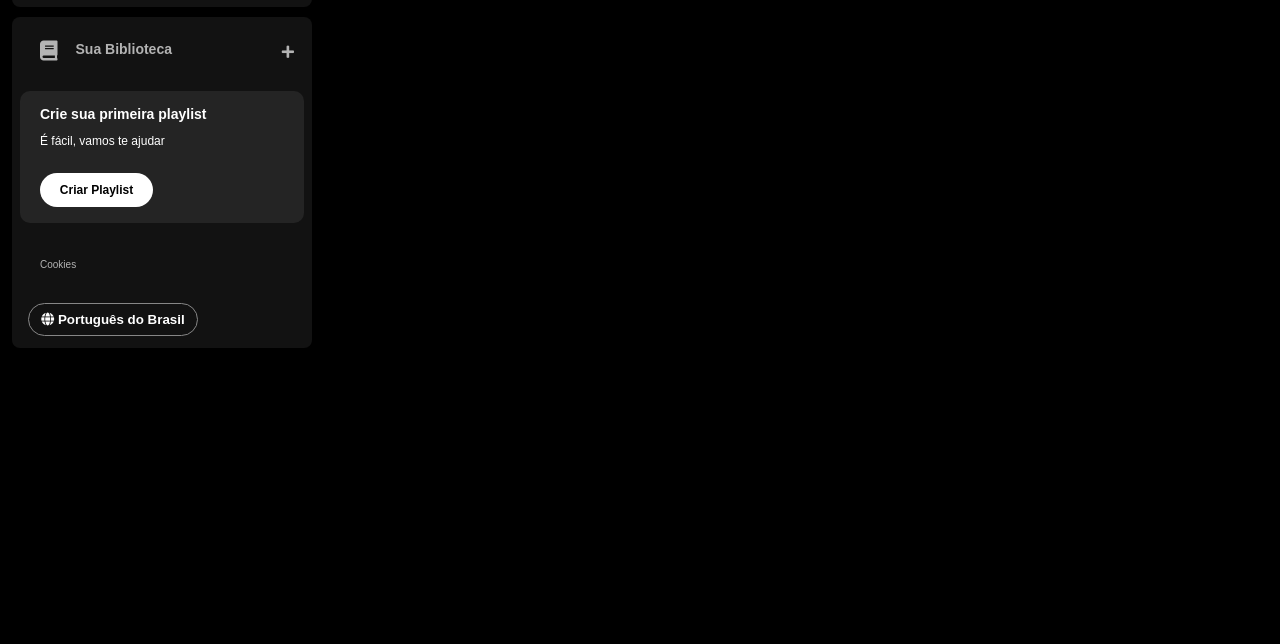
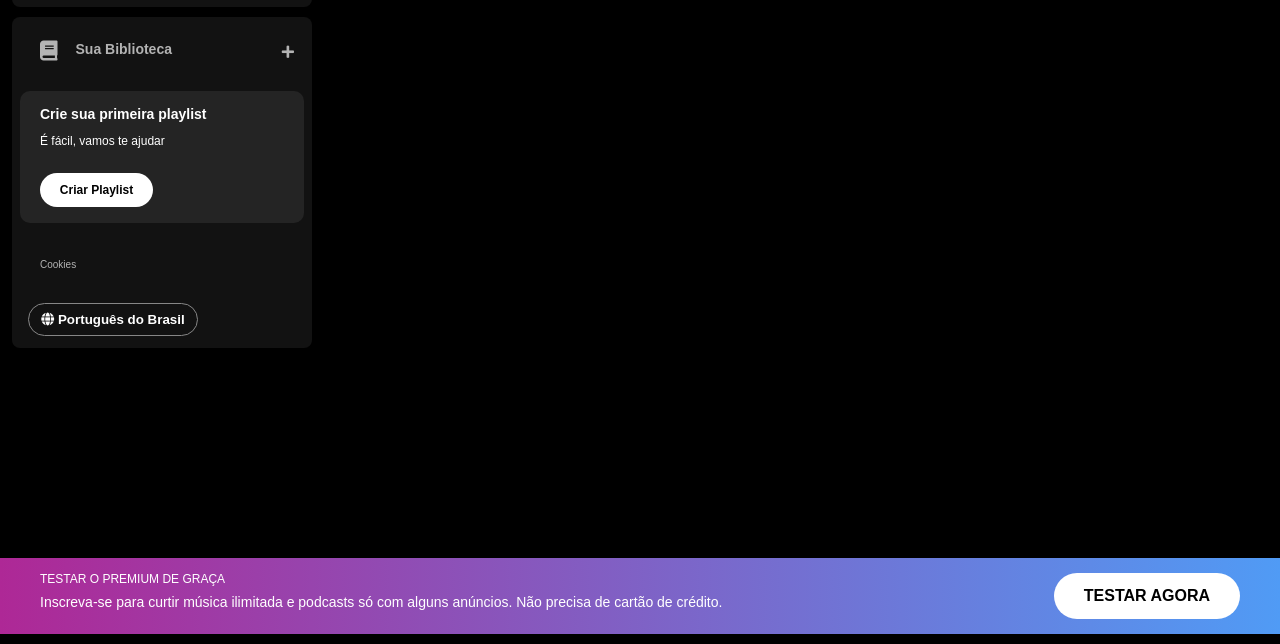
Before and after one commit to IsabellaaRamos/spotify-alura, a plain HTML site: page index.html in a window 1280 px wide. Shown: the part 166-810 px from the top of the page. Drawn offline with Linux system fonts and the light colour scheme.

Commit message:
adiciona rodapé fixo com estilo e conteúdo promocional

```diff
--- a/Styles.css
+++ b/Styles.css
@@ -172,3 +172,45 @@ body{
     border-radius: 20px;
 
 }
+
+.footer {
+    position: fixed;
+    bottom: 0;
+    left: 0;
+    right: 0;
+    background: linear-gradient(to right, #ae2896, #509bf5);
+    padding: 15px 40px;
+    display: flex;
+    justify-content: space-between;
+}
+
+.footer .premium {
+    flex-shrink: 0;
+
+}
+
+.footer .premium_title {
+ color: #fff;
+ text-transform: uppercase;
+ font-weight: 400;
+ font-size: 12px;
+ margin-bottom: 10px;
+}
+
+.footer .premium_sub {
+    color: #ffffff;
+    font-size: 14px;
+    font-weight: 500;
+}
+
+.footer button {
+    background-color: #ffffff;
+    color: #000000;
+    font-size: 16px;
+    font-weight: bold;
+    padding: 14px 30px;
+    border: 0px;
+    border-radius: 40px;
+    cursor: pointer;
+    flex-shrink: 0;
+}
--- a/index.html
+++ b/index.html
@@ -10,6 +10,7 @@
     <link rel="stylesheet" href="./reset.css">
     <link rel="stylesheet" href="./styles/vars.css">
     <link rel="stylesheet" href="./styles/main-content.css">
+    <link rel="stylesheet" href="./footer.css">
 
 
     <link rel="stylesheet" href="https://use.fontawesome.com/releases/v5.15.4/css/solid.css"
@@ -96,5 +97,17 @@
           </nav>
       </div>
   </main>
+
+  <footer class="footer">
+    <div class="premium">
+      <p class="premium_title">TESTAR O PREMIUM DE GRAÇA</p>
+      <p class="premium_sub">Inscreva-se para curtir música ilimitada e podcasts só com alguns
+        anúncios. Não precisa de cartão de crédito.</p>
+    </div>
+    <div class="button">
+      <button class="button-premiun">TESTAR AGORA</button>
+
+    </div>
+  </footer>
 </body>
 </html>
```
